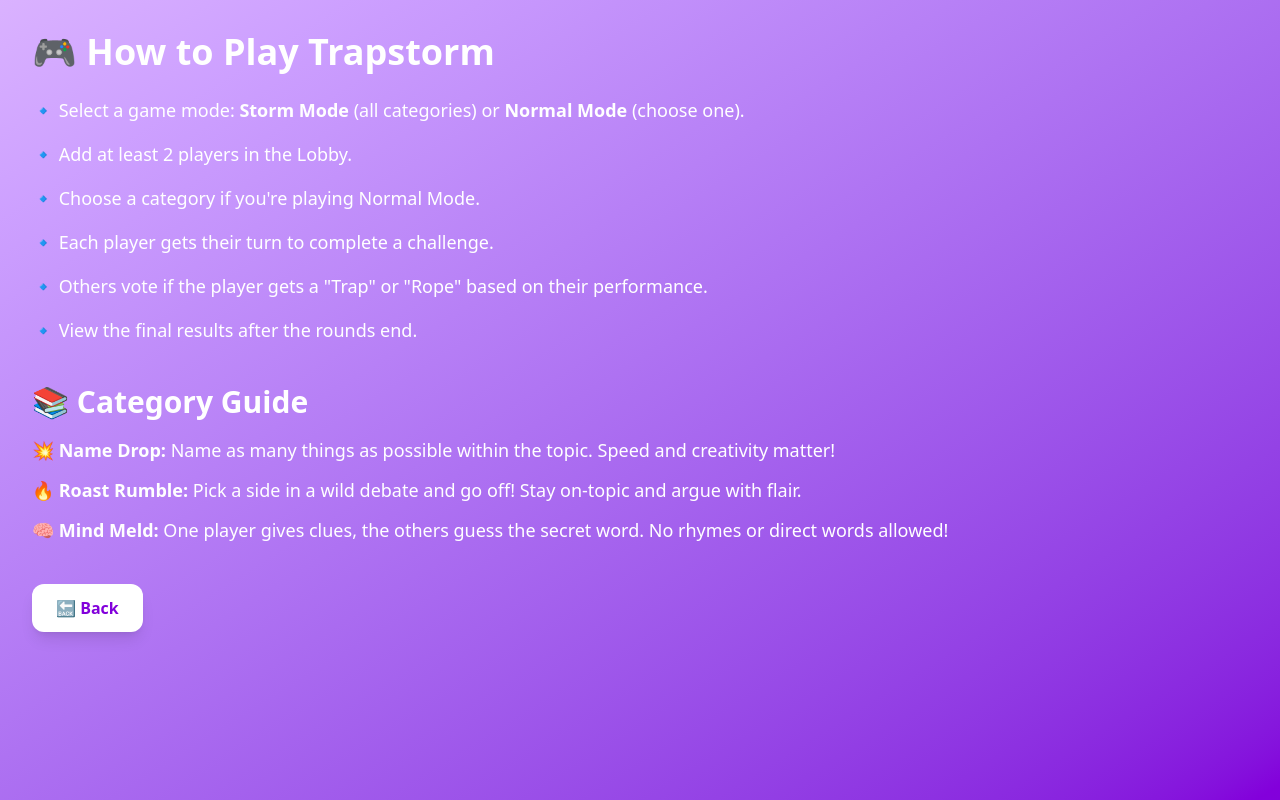
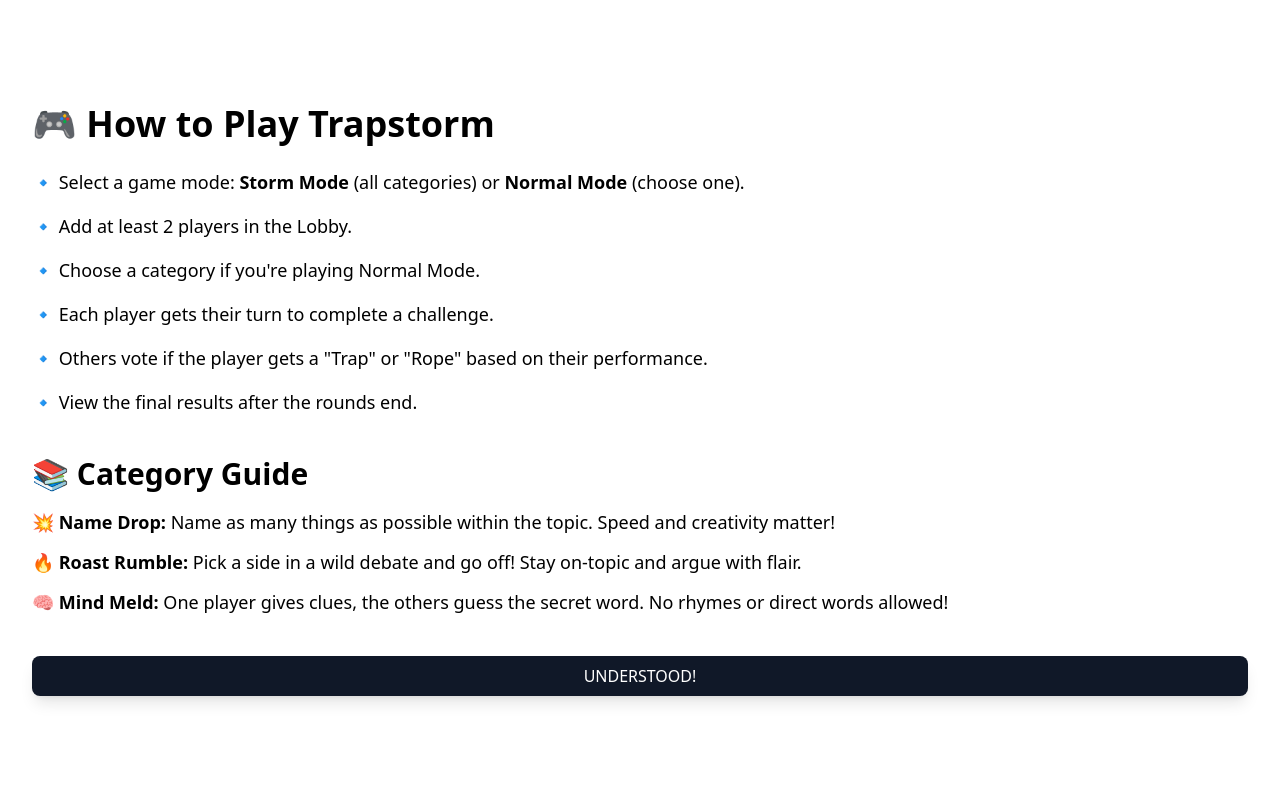
Before and after one commit to Kartik-gitClient/TRAPSTORM-, a React (Vite) app: page /how-to-play in a window 1280 px wide. Built offline with nearby package versions, Linux system fonts and the light colour scheme.

Commit message:
FINAL BETA VERSION REALEASE

```diff
--- a/src/components/Header.jsx
+++ b/src/components/Header.jsx
@@ -12,7 +12,7 @@ function Header() {
         transition={{ duration: 0.6 }}
       >
         <nav className="flex gap-3 items-center">
-          <motion.Link
+          <Link
             to="/how-to-play"
             whileHover={{ scale: 1.06 }}
             whileTap={{ scale: 0.95 }}
@@ -20,9 +20,9 @@ function Header() {
             className="inline-block bg-gray-900 text-center hover:bg-gray-800 text-white px-8 py-4 rounded-lg text-lg font-medium shadow-lg transition-all"
           >
             <HelpCircle className="w-5 h-5" />
-          </motion.Link>
+          </Link>
 
-          <motion.Link
+          <Link
             to="/settings"
             whileHover={{ scale: 1.06 }}
             whileTap={{ scale: 0.95 }}
@@ -31,7 +31,7 @@ function Header() {
           >
             <Settings className="w-5 h-5" />
 
-          </motion.Link>
+          </Link>
         </nav>
       </motion.header>
     </>
--- /dev/null
+++ b/src/components/VersionControl.jsx
@@ -0,0 +1,13 @@
+
+
+function VersionControl() {
+    return (
+        <div className="flex flex-col mt-20">
+            <div className="text-center text-black bg-gray-200 p-1 rounded-lg">
+                <p className="text-center">Version : <span className="text-sm font-bold">v1.0.2-dev.4 vx.0-rc1</span></p>
+            </div>
+        </div>
+    )
+}
+
+export default VersionControl;
--- a/src/pages/Home.jsx
+++ b/src/pages/Home.jsx
@@ -1,11 +1,12 @@
 import { motion } from "framer-motion";
 import Header from "../components/Header";
+import VersionControl from "../components/VersionControl";
 
 function Home() {
   return (
     <>
       <Header />
-      <div className="min-h-screen w-full flex flex-col items-center justify-start bg-white text-gray-800 mt-15 px-6 pt-5">
+      <div className="min-h-screen w-full flex flex-col items-center justify-start bg-white text-gray-800 mt-10 px-6 pt-5">
         <div className="text-center w-full max-w-3xl space-y-12">
 
           {/* Main Title */}
@@ -39,6 +40,7 @@ function Home() {
             Start Game
           </motion.a>
         </div>
+        <VersionControl />
       </div>
     </>
   );
--- a/src/pages/HowToPlay.jsx
+++ b/src/pages/HowToPlay.jsx
@@ -5,8 +5,9 @@ function HowToPlay() {
   const navigate = useNavigate();
 
   return (
+    <>
       <motion.div
-      className="min-h-screen bg-gradient-to-br from-purple-300 to-purple-700 text-white p-8"
+        className="min-h-screen flex flex-col justify-center text-black p-8"
         initial={{ opacity: 0 }}
         animate={{ opacity: 1 }}
         transition={{ duration: 0.6 }}
@@ -30,13 +31,20 @@ function HowToPlay() {
         </ul>
 
         <motion.button
-        onClick={() => navigate(-1)}
-        className="bg-white text-purple-700 font-semibold px-6 py-3 rounded-xl shadow-lg hover:bg-purple-200 transition"
-        whileHover={{ scale: 1.05 }}
+      onClick={()=> navigate(-1)}
+
+            className="inline-block bg-gray-900 hover:bg-gray-800 text-white p-2 rounded-lg text-md text-center font-medium shadow-lg transition-all"
+            whileHover={{ scale: 1.06 }}
+            whileTap={{ scale: 0.95 }}
+            transition={{ type: "spring", stiffness: 300 }}
           >
-        🔙 Back
+            UNDERSTOOD!
           </motion.button>
+
       </motion.div>
+
+
+    </>
   );
 }
 
--- a/src/pages/Lobby.jsx
+++ b/src/pages/Lobby.jsx
@@ -23,9 +23,16 @@ function Lobby() {
   const startGame = () => {
     const validPlayers = players.filter((p) => p.trim() !== "");
 
-    if (validPlayers.length < 2 || validPlayers.length >= 8) {
-      alert("ENTER VALID PLAYER LENGTH TO PROCEED MIN(2) MAX(8)");
-      navigate("/");
+    if (validPlayers.length < 2 || validPlayers.length >= 8 ) {
+      alert("ENTER VALID PLAYER LENGTH  TO PROCEED MIN(2) MAX(8)");
+      navigate("/mode");
+      return;
+    }
+    const hasDuplicates = new Set(validPlayers.map(p => p.trim().toLowerCase())).size !== validPlayers.length;
+
+    if (hasDuplicates) {
+      alert("ENTER APPROPRIATE AND DISTINGUISHED NAMES");
+      navigate("/mode");
       return;
     }
 
--- a/src/pages/Play.jsx
+++ b/src/pages/Play.jsx
@@ -50,10 +50,11 @@ function Play() {
   const handleScore = (type) => {
     addScore(currentPlayer, type);
     const isLastPlayer = currentPlayerIndex === players.length - 1;
+    const normalLastRound = roundNumber >= 4
     const isLastRound = roundNumber >= 3;
 
     if (mode === "normal") {
-      if (isLastPlayer && isLastRound) {
+      if (isLastPlayer && normalLastRound) {
         navigate("/results");
       } else {
         nextTurn();
--- a/src/pages/Results.jsx
+++ b/src/pages/Results.jsx
@@ -32,7 +32,7 @@ function Results() {
       >
         {sortedPlayers.slice(0, 3).map((player, index) => {
           const height = 100 + (2 - index) * 50;
-          const podiumColors = ["#000000", "#555555", "#aaaaaa"];
+          const podiumColors = ["#FFD700", "#C0C0C0", "#CD7F32"];
           const textColors = ["#ffffff", "#ffffff", "#000000"];
           const place = ["🥇", "🥈", "🥉"][index];
 
--- a/src/pages/Settings.jsx
+++ b/src/pages/Settings.jsx
@@ -5,7 +5,7 @@ function Settings() {
     const navigate = useNavigate();
   return (
     <motion.div
-      className="min-h-screen bg-gradient-to-br from-purple-300 to-purple-700 text-white p-8"
+      className="min-h-screen bg-white text-black p-8"
       initial={{ opacity: 0 }}
       animate={{ opacity: 1 }}
       transition={{ duration: 0.6 }}
@@ -22,7 +22,7 @@ function Settings() {
 
       <motion.button
         onClick={() => navigate(-1)}
-        className="bg-white text-purple-700 font-semibold px-6 py-3 rounded-xl shadow-lg hover:bg-purple-200 transition"
+        className="bg-black text-white font-semibold p-2 rounded-xl shadow-lg hover:bg-gray-700 transition"
         whileHover={{ scale: 1.05 }}
       >
         🔙 Back
```
Lines whose indentation alone changed are shown as unchanged.
